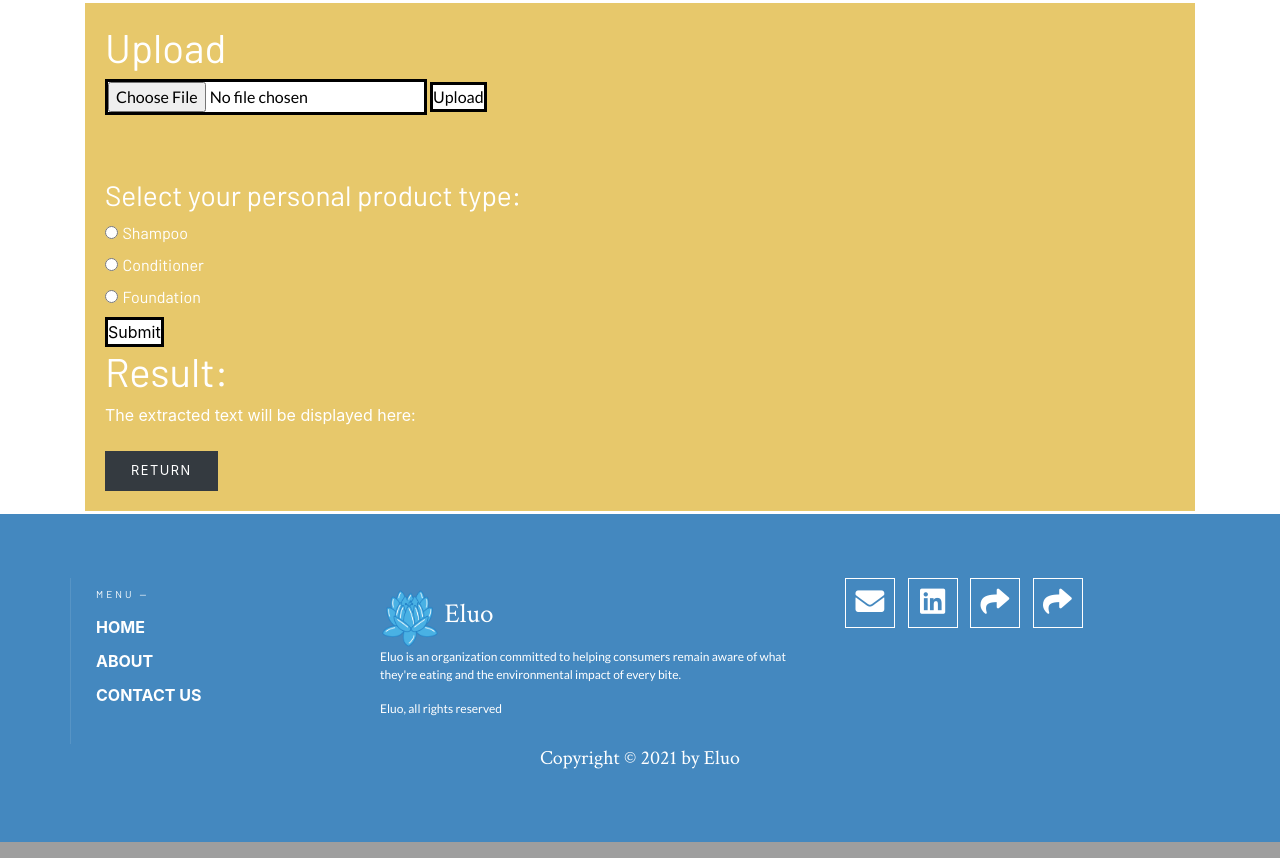
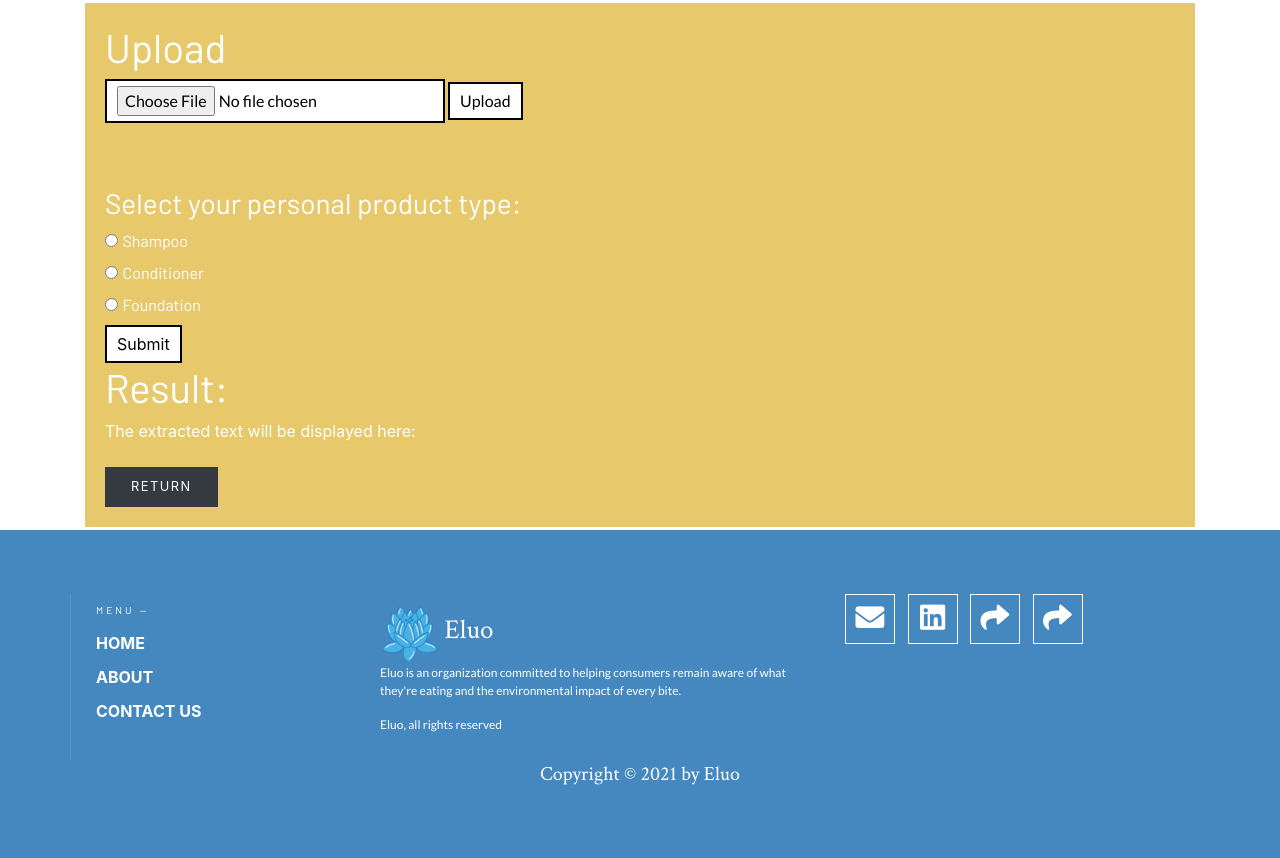
Before and after one commit to graceliu1/eluo, a Flask app: page /upload in a window 1280 px wide. Shown: the part 800-1658 px from the top of the page. Run offline with Flask 2, Linux system fonts and the light colour scheme; some libraries are stand-ins or nearby versions; some web fonts are replaced.

Commit message:
update border + padding

```diff
--- a/templates/upload.html
+++ b/templates/upload.html
@@ -131,7 +131,8 @@
       }
       [type=submit],[type=file] {
         all: unset;
-        border: 3px solid black;
+        border: 2px solid black;
+        padding: 5px 10px 5px 10px;
         color: black;
         background-color: white;
       }
```
Also changed, not shown: 1 other file.
